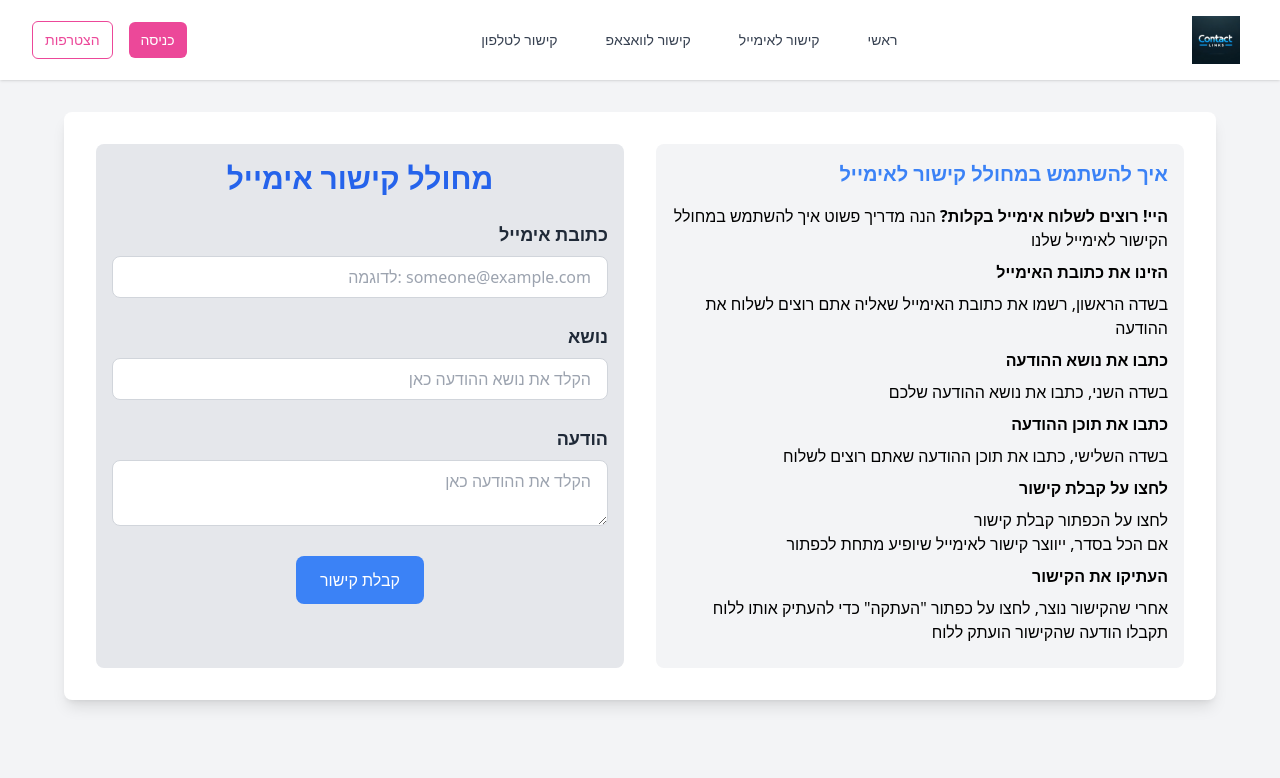
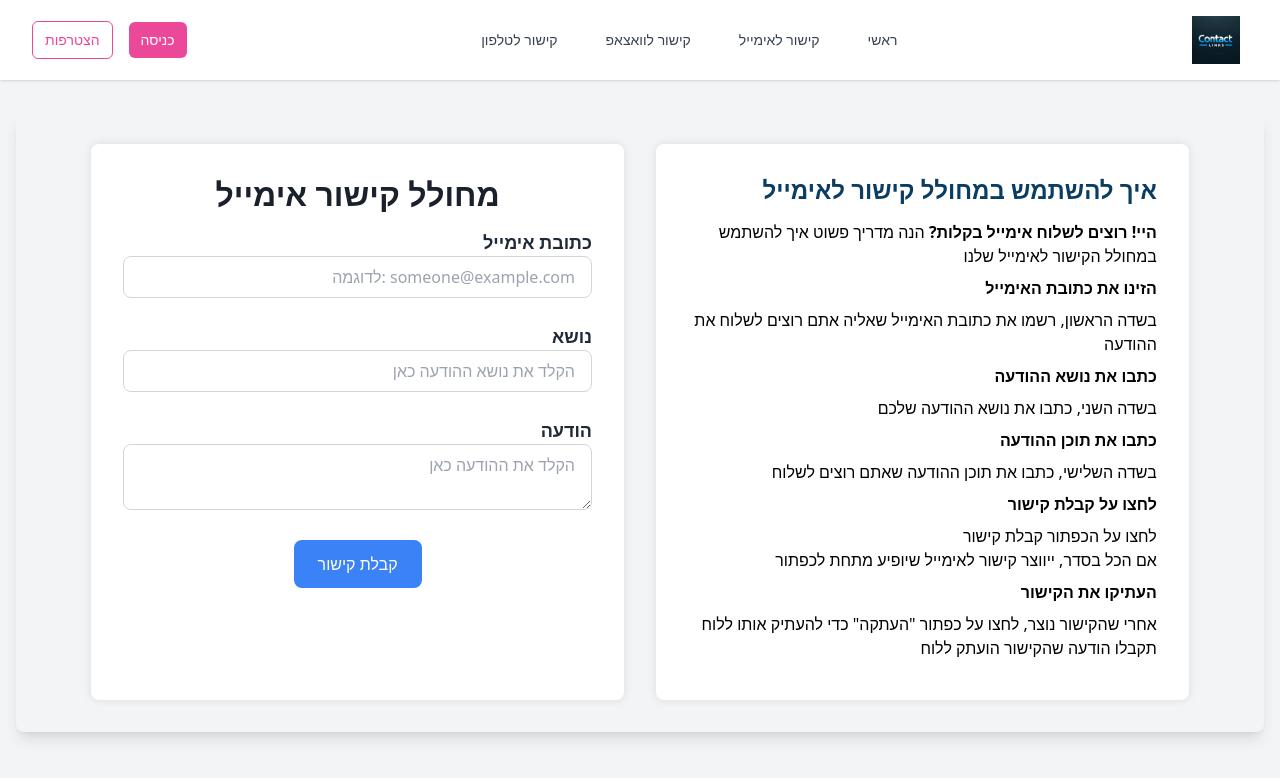
Before and after one commit to SimchaSucot/ContactLinks, a React (Vite) app in the folder client/: page /email-link in a window 1280 px wide. Shown: the top 778 px of the page. Built offline with nearby package versions, Linux system fonts and the light colour scheme.

Commit message:
Design update for the link pages

```diff
--- /dev/null
+++ b/client/src/components/EmailLinkGenerator.css
@@ -0,0 +1,93 @@
+/* EmailLinkGenerator.css */
+body, html {
+    margin: 0;
+    padding: 0;
+    width: 100%;
+    height: 100%;
+    overflow-x: hidden;
+  }
+
+  .email-link-container {
+    display: flex;
+    flex-wrap: wrap;
+    justify-content: center;
+    gap: 2rem;
+  }
+
+  .email-link-content, .email-link-instructions {
+    background-color: #fff;
+    padding: 2rem;
+    border-radius: 0.5rem;
+    box-shadow: 0 0 10px rgba(0, 0, 0, 0.1);
+    width: 45%;
+  }
+
+  .email-link-title {
+    font-size: 2rem;
+    font-weight: bold;
+    color: #1a202c;
+    margin-bottom: 1rem;
+  }
+
+  .email-link-instructions-title {
+    font-size: 1.5rem;
+    font-weight: bold;
+    color: #0a3d62;
+    margin-bottom: 1rem;
+  }
+
+  .email-link-input-group, .email-link-input, .email-link-generate-button, .email-link-instructions-text, .email-link-instructions-list {
+    opacity: 0;
+    animation: fadeIn 1s forwards;
+  }
+
+  .email-link-input-group {
+    animation-delay: 0.5s;
+  }
+
+  .email-link-input {
+    animation-delay: 1s;
+  }
+
+  .email-link-generate-button {
+    animation-delay: 1.5s;
+  }
+
+  .email-link-link-container {
+    opacity: 1;
+  }
+
+  .email-link-link {
+    animation: typing 2s steps(30, end) forwards;
+    white-space: nowrap;
+    overflow: hidden;
+    border-right: 0.15em solid #000;
+  }
+
+  .email-link-copy-button {
+    animation-delay: 0s; /* No delay for immediate appearance */
+  }
+
+  @keyframes fadeIn {
+    from {
+      opacity: 0;
+      transform: translateY(20px);
+    }
+    to {
+      opacity: 1;
+      transform: translateY(0);
+    }
+  }
+
+  @keyframes typing {
+    from {
+      width: 0;
+    }
+    to {
+      width: 100%;
+    }
+  }
+
+  .animate-fade-in-fast {
+    animation: fadeIn 0.75s forwards;
+  }
--- a/client/src/components/EmailLinkGenerator.jsx
+++ b/client/src/components/EmailLinkGenerator.jsx
@@ -1,6 +1,5 @@
-// EmailLinkGenerator.jsx
-
-import React, { useState } from "react";
+import React, { useState, useEffect } from "react";
+import "./EmailLinkGenerator.css";
 
 const EmailLinkGenerator = () => {
   const [emailAddress, setEmailAddress] = useState("");
@@ -8,6 +7,7 @@ const EmailLinkGenerator = () => {
   const [body, setBody] = useState("");
   const [link, setLink] = useState("");
   const [error, setError] = useState("");
+  const [isLinkReady, setIsLinkReady] = useState(false);
 
   const handleGenerateLink = () => {
     if (!validateEmail(emailAddress)) {
@@ -19,7 +19,17 @@ const EmailLinkGenerator = () => {
     const encodedBody = encodeURIComponent(body);
     const emailLink = `mailto:${emailAddress}?subject=${encodedSubject}&body=${encodedBody}`;
     setLink(emailLink);
+    setIsLinkReady(false);
   };
+
+  useEffect(() => {
+    if (link) {
+      const timer = setTimeout(() => {
+        setIsLinkReady(true);
+      }, link.length * 50); // זמן הקלדה משוער לפי אורך הקישור
+      return () => clearTimeout(timer);
+    }
+  }, [link]);
 
   const handleCopyLink = () => {
     navigator.clipboard.writeText(link);
@@ -32,108 +42,115 @@ const EmailLinkGenerator = () => {
   };
 
   return (
-    <div className="flex flex-wrap justify-center items-start max-w-6xl mx-auto bg-white p-8 rounded-lg shadow-lg">
-      <div className="flex w-full md:flex-row flex-col">
-        <div className="w-full md:w-1/2 bg-gray-200 p-4 rounded-lg md:mr-4 mb-4 md:mb-0 text-right">
-          <h2 className="text-3xl font-bold mb-6 text-blue-600 text-center">
+    <div className="email-link-container mx-auto p-8 rounded-lg shadow-lg">
+      <div className="email-link-content w-full md:w-1/2 text-right animate-fade-in">
+        <h2 className="email-link-title text-3xl font-bold mb-6 text-blue-600 text-center">
           מחולל קישור אימייל
         </h2>
-          <div className="mb-6 text-right">
-            <label className="block text-lg font-semibold text-gray-800 mb-2">
+        <div className="email-link-input-group mb-6 text-right">
+          <label className="email-link-label text-lg font-semibold text-gray-800 mb-2">
             כתובת אימייל
           </label>
           <input
             type="text"
             value={emailAddress}
             onChange={(e) => setEmailAddress(e.target.value)}
-              className="w-full px-4 py-2 border border-gray-300 rounded-lg text-right focus:outline-none focus:ring-2 focus:ring-blue-500"
+            className="email-link-input w-full px-4 py-2 border border-gray-300 rounded-lg text-right focus:outline-none focus:ring-2 focus:ring-blue-500"
             placeholder="לדוגמה: someone@example.com"
           />
-            {error && <p className="text-red-500 mt-2">{error}</p>}
+          {error && (
+            <p className="email-link-error text-red-500 mt-2">{error}</p>
+          )}
         </div>
-          <div className="mb-6 text-right">
-            <label className="block text-lg font-semibold text-gray-800 mb-2">
+        <div className="email-link-input-group mb-6 text-right">
+          <label className="email-link-label text-lg font-semibold text-gray-800 mb-2">
             נושא
           </label>
           <input
             type="text"
             value={subject}
             onChange={(e) => setSubject(e.target.value)}
-              className="w-full px-4 py-2 border border-gray-300 rounded-lg text-right focus:outline-none focus:ring-2 focus:ring-blue-500"
+            className="email-link-input w-full px-4 py-2 border border-gray-300 rounded-lg text-right focus:outline-none focus:ring-2 focus:ring-blue-500"
             placeholder="הקלד את נושא ההודעה כאן"
           />
         </div>
-          <div className="mb-6 text-right">
-            <label className="block text-lg font-semibold text-gray-800 mb-2">
+        <div className="email-link-input-group mb-6 text-right">
+          <label className="email-link-label text-lg font-semibold text-gray-800 mb-2">
             הודעה
           </label>
           <textarea
             value={body}
             onChange={(e) => setBody(e.target.value)}
-              className="w-full px-4 py-2 border border-gray-300 rounded-lg text-right focus:outline-none focus:ring-2 focus:ring-blue-500"
+            className="email-link-input w-full px-4 py-2 border border-gray-300 rounded-lg text-right focus:outline-none focus:ring-2 focus:ring-blue-500"
             placeholder="הקלד את ההודעה כאן"
           />
         </div>
         <div className="flex justify-center">
           <button
             onClick={handleGenerateLink}
-            className="bg-blue-500 text-white px-6 py-3 rounded-lg mb-6 hover:bg-blue-600 focus:outline-none focus:ring-2 focus:ring-blue-500"
+            className="email-link-generate-button bg-blue-500 text-white px-6 py-3 rounded-lg mb-6 hover:bg-blue-600 focus:outline-none focus:ring-2 focus:ring-blue-500"
           >
             קבלת קישור
           </button>
         </div>
         {link && (
-            <div className="mt-6 text-center">
-              <p className="text-gray-800 break-words mb-4">{link}</p>
+          <div className="email-link-link-container mt-6 text-center">
+            <p className="email-link-link text-gray-800 break-words mb-4 typing-animation">
+              {link}
+            </p>
+            {isLinkReady && (
               <button
                 onClick={handleCopyLink}
-                className="bg-green-500 text-white px-6 py-3 rounded-lg hover:bg-green-600 focus:outline-none focus:ring-2 focus:ring-green-500"
+                className="email-link-copy-button bg-green-500 text-white px-6 py-3 rounded-lg hover:bg-green-600 focus:outline-none focus:ring-2 focus:ring-green-500"
               >
                 העתקה
               </button>
+            )}
           </div>
         )}
       </div>
-        <div className="w-full md:w-1/2 bg-gray-100 p-4 rounded-lg md:ml-4 mb-4 md:mb-0 text-right">
-          <h3 className="text-xl font-bold mb-4 text-blue-500">
+      <div className="email-link-instructions w-full md:w-1/2 text-right animate-fade-in-fast">
+        <h3 className="email-link-instructions-title text-lg font-bold mb-4 text-dark-blue">
           איך להשתמש במחולל קישור לאימייל
         </h3>
-          <p className="mb-2">
-            <strong>היי! רוצים לשלוח אימייל בקלות?</strong> הנה מדריך פשוט איך להשתמש במחולל הקישור לאימייל שלנו
+        <p className="email-link-instructions-text mb-2 animate-fade-in-fast">
+          <strong>היי! רוצים לשלוח אימייל בקלות?</strong> הנה מדריך פשוט איך
+          להשתמש במחולל הקישור לאימייל שלנו
         </p>
-          <p className="mb-2">
+        <p className="email-link-instructions-text mb-2 animate-fade-in-fast">
           <strong>הזינו את כתובת האימייל</strong>
         </p>
-          <ul className="list-none mb-2 text-right">
-            <li>בשדה הראשון, רשמו את כתובת האימייל שאליה אתם רוצים לשלוח את ההודעה</li>
+        <ul className="email-link-instructions-list mb-2 text-right animate-fade-in-fast">
+          <li>
+            בשדה הראשון, רשמו את כתובת האימייל שאליה אתם רוצים לשלוח את ההודעה
+          </li>
         </ul>
-          <p className="mb-2">
+        <p className="email-link-instructions-text mb-2 animate-fade-in-fast">
           <strong>כתבו את נושא ההודעה</strong>
         </p>
-          <ul className="list-none mb-2 text-right">
+        <ul className="email-link-instructions-list mb-2 text-right animate-fade-in-fast">
           <li>בשדה השני, כתבו את נושא ההודעה שלכם</li>
         </ul>
-          <p className="mb-2">
+        <p className="email-link-instructions-text mb-2 animate-fade-in-fast">
           <strong>כתבו את תוכן ההודעה</strong>
         </p>
-          <ul className="list-none mb-2 text-right">
+        <ul className="email-link-instructions-list mb-2 text-right animate-fade-in-fast">
           <li>בשדה השלישי, כתבו את תוכן ההודעה שאתם רוצים לשלוח</li>
         </ul>
-          <p className="mb-2">
+        <p className="email-link-instructions-text mb-2 animate-fade-in-fast">
           <strong>לחצו על קבלת קישור</strong>
         </p>
-          <ul className="list-none mb-2 text-right">
+        <ul className="email-link-instructions-list mb-2 text-right animate-fade-in-fast">
           <li>לחצו על הכפתור קבלת קישור</li>
           <li>אם הכל בסדר, ייווצר קישור לאימייל שיופיע מתחת לכפתור</li>
         </ul>
-          <p className="mb-2">
+        <p className="email-link-instructions-text mb-2 animate-fade-in-fast">
           <strong>העתיקו את הקישור</strong>
         </p>
-          <ul className="list-none mb-2 text-right">
+        <ul className="email-link-instructions-list mb-2 text-right animate-fade-in-fast">
           <li>אחרי שהקישור נוצר, לחצו על כפתור "העתקה" כדי להעתיק אותו ללוח</li>
           <li>תקבלו הודעה שהקישור הועתק ללוח</li>
         </ul>
-        </div>
       </div>
     </div>
   );
--- /dev/null
+++ b/client/src/components/PhoneLinkGenerator.css
@@ -0,0 +1,104 @@
+/* PhoneLinkGenerator.css */
+body, html {
+    margin: 0;
+    padding: 0;
+    width: 100%;
+    height: 100%;
+    overflow-x: hidden;
+  }
+
+  .phone-link-container {
+    display: flex;
+    flex-wrap: wrap;
+    justify-content: center;
+    gap: 2rem;
+  }
+
+  .phone-link-content, .phone-link-instructions {
+    background-color: #fff;
+    padding: 2rem;
+    border-radius: 0.5rem;
+    box-shadow: 0 0 10px rgba(0, 0, 0, 0.1);
+    width: 45%;
+  }
+
+  .phone-link-title {
+    font-size: 2rem;
+    font-weight: bold;
+    color: #1a202c;
+    margin-bottom: 1rem;
+  }
+
+  .phone-link-instructions-title {
+    font-size: 1.5rem;
+    font-weight: bold;
+    color: #0a3d62;
+    margin-bottom: 1rem;
+  }
+
+  .phone-link-input-group, .phone-link-input, .phone-link-generate-button, .phone-link-instructions-text, .phone-link-instructions-list {
+    opacity: 0;
+    animation: fadeIn 1s forwards;
+  }
+
+  .phone-link-input-group {
+    animation-delay: 0.5s;
+  }
+
+  .phone-link-input {
+    animation-delay: 1s;
+  }
+
+  .phone-link-generate-button {
+    animation-delay: 1.5s;
+  }
+
+  .phone-link-instructions-title {
+    animation-delay: 0.5s;
+  }
+
+  .phone-link-instructions-text, .phone-link-instructions-list {
+    animation-delay: 0.75s;
+  }
+
+  @keyframes fadeIn {
+    from {
+      opacity: 0;
+      transform: translateY(20px);
+    }
+    to {
+      opacity: 1;
+      transform: translateY(0);
+    }
+  }
+
+  @keyframes fadeInFast {
+    from {
+      opacity: 0;
+      transform: translateY(20px);
+    }
+    to {
+      opacity: 1;
+      transform: translateY(0);
+    }
+  }
+
+  .animate-fade-in-fast {
+    animation: fadeInFast 0.75s forwards;
+  }
+
+  .typing-animation {
+    animation: typing 2s steps(30, end) forwards, none;
+    white-space: nowrap;
+    overflow: hidden;
+    border-right: 0.15em solid #000;
+  }
+
+  @keyframes typing {
+    from {
+      width: 0;
+    }
+    to {
+      width: 100%;
+    }
+  }
--- a/client/src/components/Welcome.css
+++ b/client/src/components/Welcome.css
@@ -1,6 +1,7 @@
 /* Welcome.css */
 .bg-logo {
-  background-image: url('/path/to/your/logo/image.jpg');
+  background-image: url('/logo/logo_contactLinks_4.webp');
+  opacity: 0.07;
 }
 
 .fade-in {
--- /dev/null
+++ b/client/src/components/WhatsappLinkGenerator.css
@@ -0,0 +1,99 @@
+/* WhatsappLinkGenerator.css */
+body,
+html {
+  margin: 0;
+  padding: 0;
+  width: 100%;
+  height: 100%;
+  overflow-x: hidden;
+}
+
+.whatsapp-link-container {
+  display: flex;
+  flex-wrap: wrap;
+  justify-content: center;
+  gap: 2rem;
+}
+
+.whatsapp-link-content,
+.whatsapp-link-instructions {
+  background-color: #fff;
+  padding: 2rem;
+  border-radius: 0.5rem;
+  box-shadow: 0 0 10px rgba(0, 0, 0, 0.1);
+  width: 45%;
+}
+
+.whatsapp-link-title {
+  font-size: 2rem;
+  font-weight: bold;
+  color: #1a202c;
+  margin-bottom: 1rem;
+}
+
+.whatsapp-link-instructions-title {
+  font-size: 1.5rem;
+  font-weight: bold;
+  color: #0a3d62;
+  margin-bottom: 1rem;
+}
+
+.whatsapp-link-input-group,
+.whatsapp-link-input,
+.whatsapp-link-generate-button,
+.whatsapp-link-instructions-text,
+.whatsapp-link-instructions-list {
+  opacity: 0;
+  animation: fadeIn 1s forwards;
+}
+
+.whatsapp-link-input-group {
+  animation-delay: 0.5s;
+}
+
+.whatsapp-link-input {
+  animation-delay: 1s;
+}
+
+.whatsapp-link-generate-button {
+  animation-delay: 1.5s;
+}
+
+.whatsapp-link-link-container {
+  opacity: 1;
+}
+
+.whatsapp-link-link {
+  animation: typing 2s steps(30, end) forwards;
+  white-space: nowrap;
+  overflow: hidden;
+  border-right: 0.15em solid #000;
+}
+
+.whatsapp-link-copy-button {
+  animation-delay: 0s; /* No delay for immediate appearance */
+}
+
+@keyframes fadeIn {
+  from {
+    opacity: 0;
+    transform: translateY(20px);
+  }
+  to {
+    opacity: 1;
+    transform: translateY(0);
+  }
+}
+
+@keyframes typing {
+  from {
+    width: 0;
+  }
+  to {
+    width: 100%;
+  }
+}
+
+.animate-fade-in-fast {
+  animation: fadeIn 0.75s forwards;
+}
```
Also changed, not shown: client/src/components/PhoneLinkGenerator.jsx (+42 -27 lines), client/src/components/WhatsappLinkGenerator.jsx (+46 -31 lines). Lines whose indentation alone changed are shown as unchanged.
